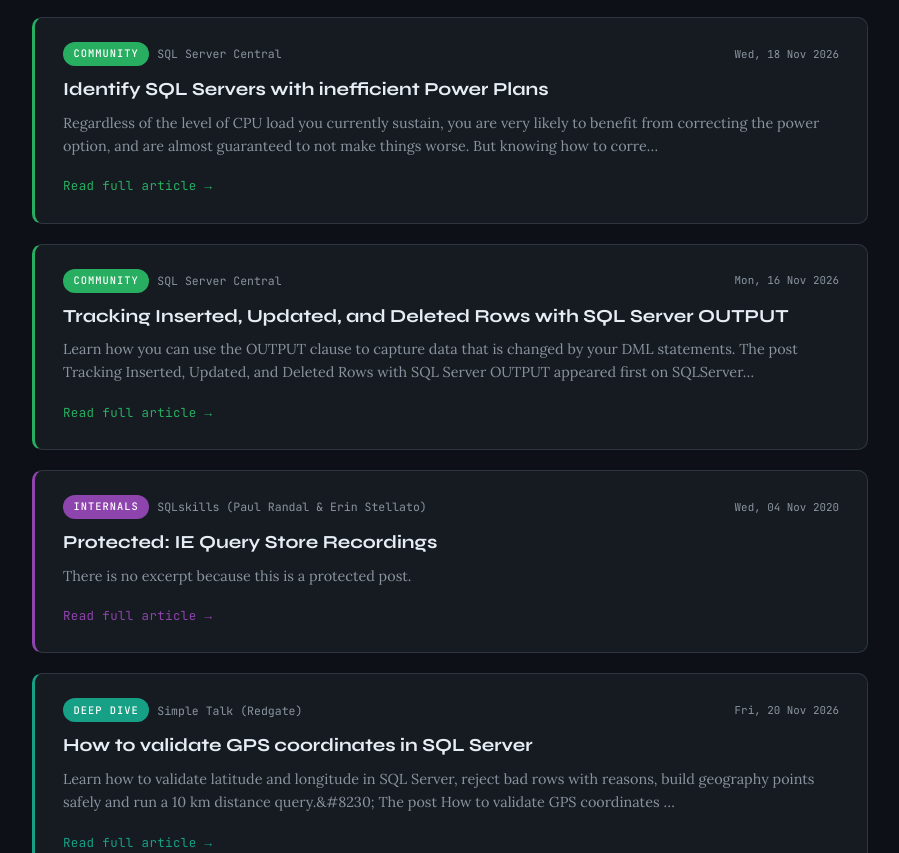
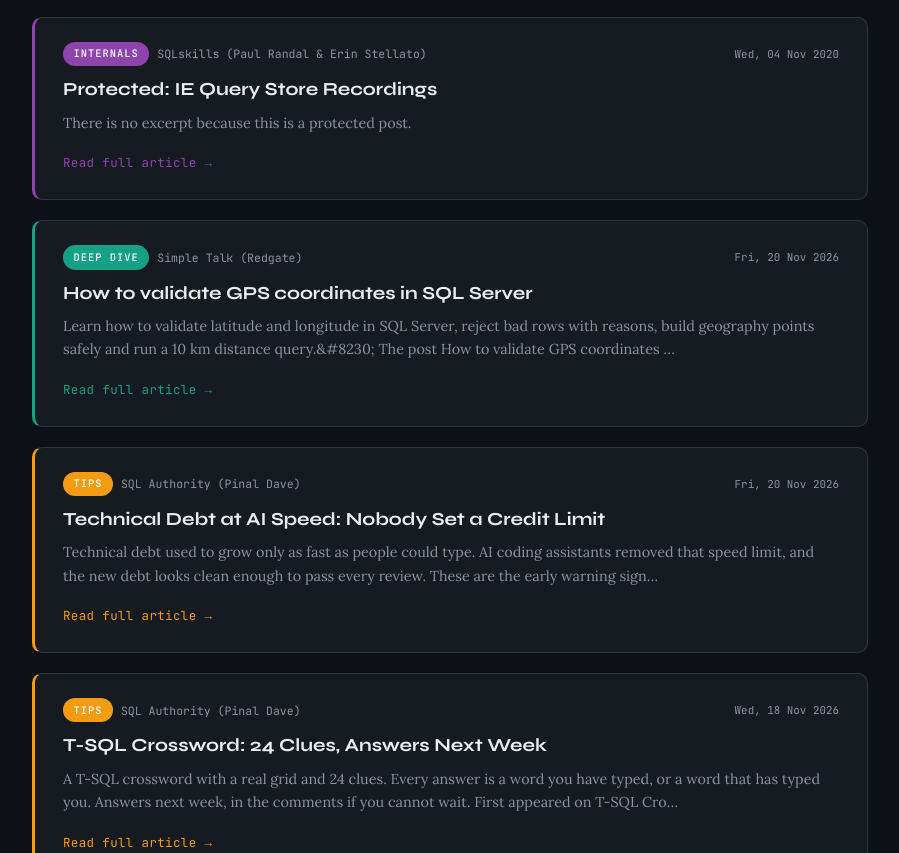
Before and after one commit to amanjaiswal240/SQL-Server-Digest, a plain HTML site: page site/index.html in a window 1280 px wide. Shown: the part 1279-2132 px from the top of the page, without its empty margins (190-1089 px from the left). Drawn offline with Linux system fonts and the light colour scheme.

Commit message:
chore: daily digest refresh 2026-11-23 07:58 UTC

```diff
--- a/site/index.html
+++ b/site/index.html
@@ -362,7 +362,7 @@
     </p>
     <div class="hero-meta">
       <div class="stat">
-        <span class="stat-num" id="js-count">12</span>
+        <span class="stat-num" id="js-count">10</span>
         <span class="stat-label">Articles Today</span>
       </div>
       <div class="divider-v"></div>
@@ -375,7 +375,7 @@
         <span class="stat-num">10</span>
         <span class="stat-label">Trusted Sources</span>
       </div>
-      <p class="updated">Updated <span>November 22, 2026 — 07:13 UTC</span></p>
+      <p class="updated">Updated <span>November 23, 2026 — 07:58 UTC</span></p>
     </div>
   </div>
 </header>
@@ -384,9 +384,9 @@
 <div class="toolbar">
   <span class="toolbar-label">Filter:</span>
   <button class="filter-btn active" data-tag="all" style="--c:#8b949e">
-    All <span>12</span>
+    All <span>10</span>
   </button>
-  <button class="filter-btn" data-tag="Community" style="--c:#27ae60">Community <span>4</span></button><button class="filter-btn" data-tag="Tips" style="--c:#f39c12">Tips <span>3</span></button><button class="filter-btn" data-tag="DBA Life" style="--c:#d35400">DBA Life <span>2</span></button><button class="filter-btn" data-tag="Performance" style="--c:#e74c3c">Performance <span>1</span></button><button class="filter-btn" data-tag="Internals" style="--c:#8e44ad">Internals <span>1</span></button><button class="filter-btn" data-tag="Deep Dive" style="--c:#16a085">Deep Dive <span>1</span></button>
+  <button class="filter-btn" data-tag="Tips" style="--c:#f39c12">Tips <span>3</span></button><button class="filter-btn" data-tag="Community" style="--c:#27ae60">Community <span>2</span></button><button class="filter-btn" data-tag="DBA Life" style="--c:#d35400">DBA Life <span>2</span></button><button class="filter-btn" data-tag="Performance" style="--c:#e74c3c">Performance <span>1</span></button><button class="filter-btn" data-tag="Internals" style="--c:#8e44ad">Internals <span>1</span></button><button class="filter-btn" data-tag="Deep Dive" style="--c:#16a085">Deep Dive <span>1</span></button>
 </div>
 
 <!-- SEARCH -->
@@ -446,36 +446,7 @@ The post A Practical Approach to…</p>
       </a>
     </article>
 
-    <article class="card" style="--accent:#27ae60" data-index="3">
-      <div class="card-top">
-        <span class="tag" style="background:#27ae60">Community</span>
-        <span class="source">SQL Server Central</span>
-        <span class="pub-date">Wed, 18 Nov 2026</span>
-      </div>
-      <h2><a href="https://www.sqlservercentral.com/articles/identify-sql-servers-with-inefficient-power-plans" target="_blank" rel="noopener">Identify SQL Servers with inefficient Power Plans</a></h2>
-      <p class="excerpt">Regardless of the level of CPU load you currently sustain, you are very likely to benefit from correcting the power option, and are almost guaranteed to not make things worse. But knowing how to corre…</p>
-
-      <a class="read-link" href="https://www.sqlservercentral.com/articles/identify-sql-servers-with-inefficient-power-plans" target="_blank" rel="noopener">
-        Read full article →
-      </a>
-    </article>
-
-    <article class="card" style="--accent:#27ae60" data-index="4">
-      <div class="card-top">
-        <span class="tag" style="background:#27ae60">Community</span>
-        <span class="source">SQL Server Central</span>
-        <span class="pub-date">Mon, 16 Nov 2026</span>
-      </div>
-      <h2><a href="https://www.sqlservercentral.com/articles/tracking-inserted-updated-and-deleted-rows-with-sql-server-output" target="_blank" rel="noopener">Tracking Inserted, Updated, and Deleted Rows with SQL Server OUTPUT</a></h2>
-      <p class="excerpt">Learn how you can use the OUTPUT clause to capture data that is changed by your DML statements.
-The post Tracking Inserted, Updated, and Deleted Rows with SQL Server OUTPUT appeared first on SQLServer…</p>
-
-      <a class="read-link" href="https://www.sqlservercentral.com/articles/tracking-inserted-updated-and-deleted-rows-with-sql-server-output" target="_blank" rel="noopener">
-        Read full article →
-      </a>
-    </article>
-
-    <article class="card" style="--accent:#8e44ad" data-index="5">
+    <article class="card" style="--accent:#8e44ad" data-index="3">
       <div class="card-top">
         <span class="tag" style="background:#8e44ad">Internals</span>
         <span class="source">SQLskills (Paul Randal &amp; Erin Stellato)</span>
@@ -489,7 +460,7 @@ The post Tracking Inserted, Updated, and Deleted Rows with SQL Server OUTPUT app
       </a>
     </article>
 
-    <article class="card" style="--accent:#16a085" data-index="6">
+    <article class="card" style="--accent:#16a085" data-index="4">
       <div class="card-top">
         <span class="tag" style="background:#16a085">Deep Dive</span>
         <span class="source">Simple Talk (Redgate)</span>
@@ -504,7 +475,7 @@ The post How to validate GPS coordinates …</p>
       </a>
     </article>
 
-    <article class="card" style="--accent:#f39c12" data-index="7">
+    <article class="card" style="--accent:#f39c12" data-index="5">
       <div class="card-top">
         <span class="tag" style="background:#f39c12">Tips</span>
         <span class="source">SQL Authority (Pinal Dave)</span>
@@ -518,7 +489,7 @@ The post How to validate GPS coordinates …</p>
       </a>
     </article>
 
-    <article class="card" style="--accent:#f39c12" data-index="8">
+    <article class="card" style="--accent:#f39c12" data-index="6">
       <div class="card-top">
         <span class="tag" style="background:#f39c12">Tips</span>
         <span class="source">SQL Authority (Pinal Dave)</span>
@@ -533,7 +504,7 @@ First appeared on T-SQL Cro…</p>
       </a>
     </article>
 
-    <article class="card" style="--accent:#f39c12" data-index="9">
+    <article class="card" style="--accent:#f39c12" data-index="7">
       <div class="card-top">
         <span class="tag" style="background:#f39c12">Tips</span>
         <span class="source">SQL Authority (Pinal Dave)</span>
@@ -547,7 +518,7 @@ First appeared on T-SQL Cro…</p>
       </a>
     </article>
 
-    <article class="card" style="--accent:#d35400" data-index="10">
+    <article class="card" style="--accent:#d35400" data-index="8">
       <div class="card-top">
         <span class="tag" style="background:#d35400">DBA Life</span>
         <span class="source">Andy Mallon (am2)</span>
@@ -561,7 +532,7 @@ First appeared on T-SQL Cro…</p>
       </a>
     </article>
 
-    <article class="card" style="--accent:#d35400" data-index="11">
+    <article class="card" style="--accent:#d35400" data-index="9">
       <div class="card-top">
         <span class="tag" style="background:#d35400">DBA Life</span>
         <span class="source">Andy Mallon (am2)</span>
```
